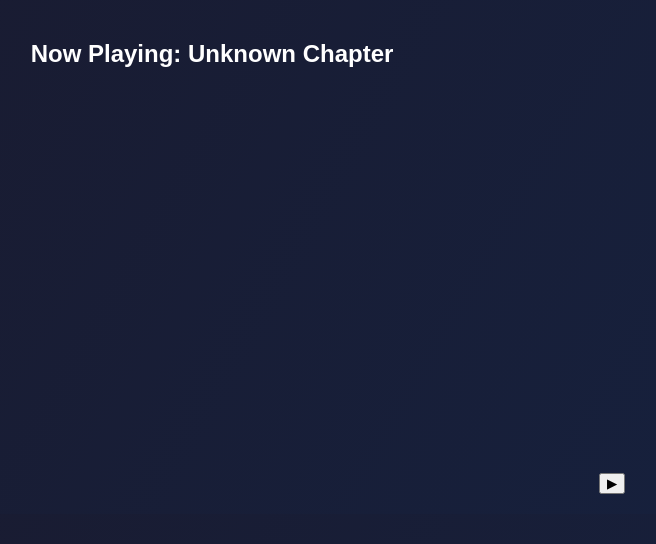
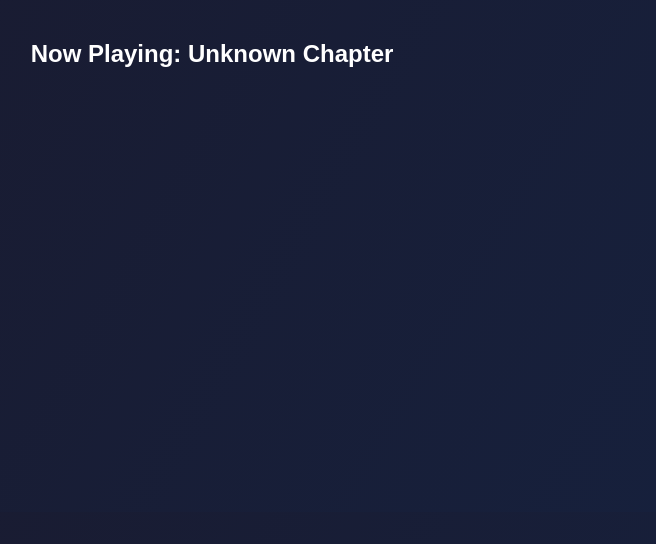
Before and after one commit to Maheshdalle-hub/Batch-Web, a React app: page /video/1/1 in a window 1280 px wide. Shown: the top 544 px of the page, without its empty margins (428-1084 px from the left). Built offline with nearby package versions, Linux system fonts and the light colour scheme.

Commit message:
Update VideoPlayer.jsx

```diff
--- a/src/pages/VideoPlayer.jsx
+++ b/src/pages/VideoPlayer.jsx
@@ -8,7 +8,7 @@ const VideoPlayer = () => {
   const location = useLocation();
   const videoRef = useRef(null);
   const playerRef = useRef(null);
-  const [isPlaying, setIsPlaying] = useState(false);
+  const [isFullscreen, setIsFullscreen] = useState(false);
 
   // Get M3U8 link from Lectures.jsx
   const { chapterName, m3u8Url } = location.state || {};
@@ -31,18 +31,15 @@ const VideoPlayer = () => {
         }
       });
 
-      // ✅ Handle Fullscreen Rotation
+      // ✅ Fullscreen Mode Handling
       playerRef.current.on("fullscreenchange", () => {
+        setIsFullscreen(playerRef.current.isFullscreen());
         if (playerRef.current.isFullscreen()) {
-          screen.orientation.lock("landscape").catch(() => {});
+          window.screen.orientation.lock("landscape").catch(() => {});
         } else {
-          screen.orientation.unlock();
+          window.screen.orientation.unlock();
         }
       });
-
-      // ✅ Update Play/Pause State
-      playerRef.current.on("play", () => setIsPlaying(true));
-      playerRef.current.on("pause", () => setIsPlaying(false));
 
       return () => {
         if (playerRef.current) {
@@ -52,38 +49,10 @@ const VideoPlayer = () => {
     }
   }, [m3u8Url]);
 
-  // ✅ Double Tap to Seek (Works on Mobile)
-  const handleDoubleTap = (event) => {
-    const rect = videoRef.current.getBoundingClientRect();
-    const tapX = event.clientX - rect.left;
-    const videoWidth = rect.width;
-
-    if (tapX < videoWidth / 2) {
-      playerRef.current.currentTime(playerRef.current.currentTime() - 10); // ⏪ Skip Back
-    } else {
-      playerRef.current.currentTime(playerRef.current.currentTime() + 10); // ⏩ Skip Forward
-    }
-  };
-
   return (
     <div className="video-container">
       <h2>Now Playing: {chapterName || "Unknown Chapter"}</h2>
-
-      {/* Video Wrapper */}
-      <div
-        className="video-wrapper"
-        onDoubleClick={handleDoubleTap} // ✅ Double Tap to Seek
-      >
-        <video ref={videoRef} className="video-js vjs-default-skin custom-video-player" />
-
-        {/* ✅ Center Play/Pause Button */}
-        <button
-          className="play-pause-overlay"
-          onClick={() => (isPlaying ? playerRef.current.pause() : playerRef.current.play())}
-        >
-          {isPlaying ? "⏸" : "▶"}
-        </button>
-      </div>
+      <video ref={videoRef} className="video-js vjs-default-skin custom-video-player" />
     </div>
   );
 };
```
